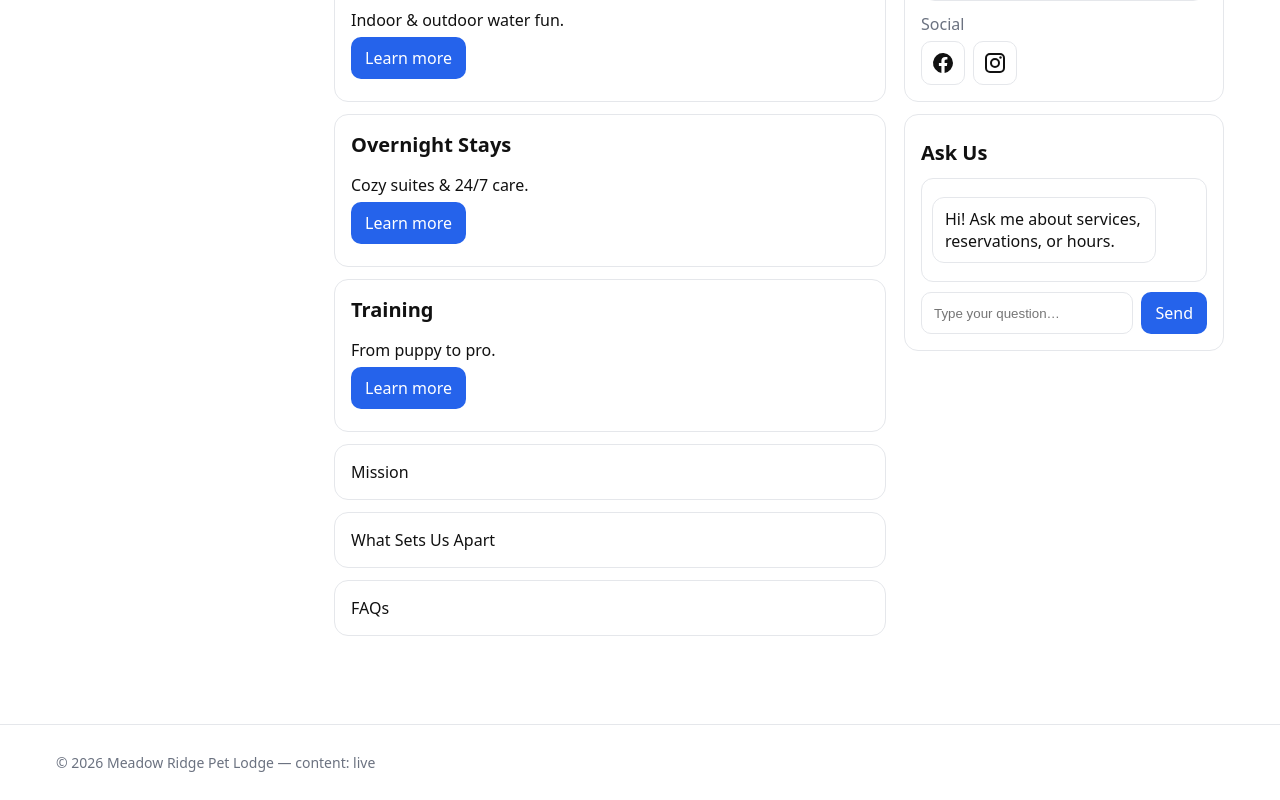
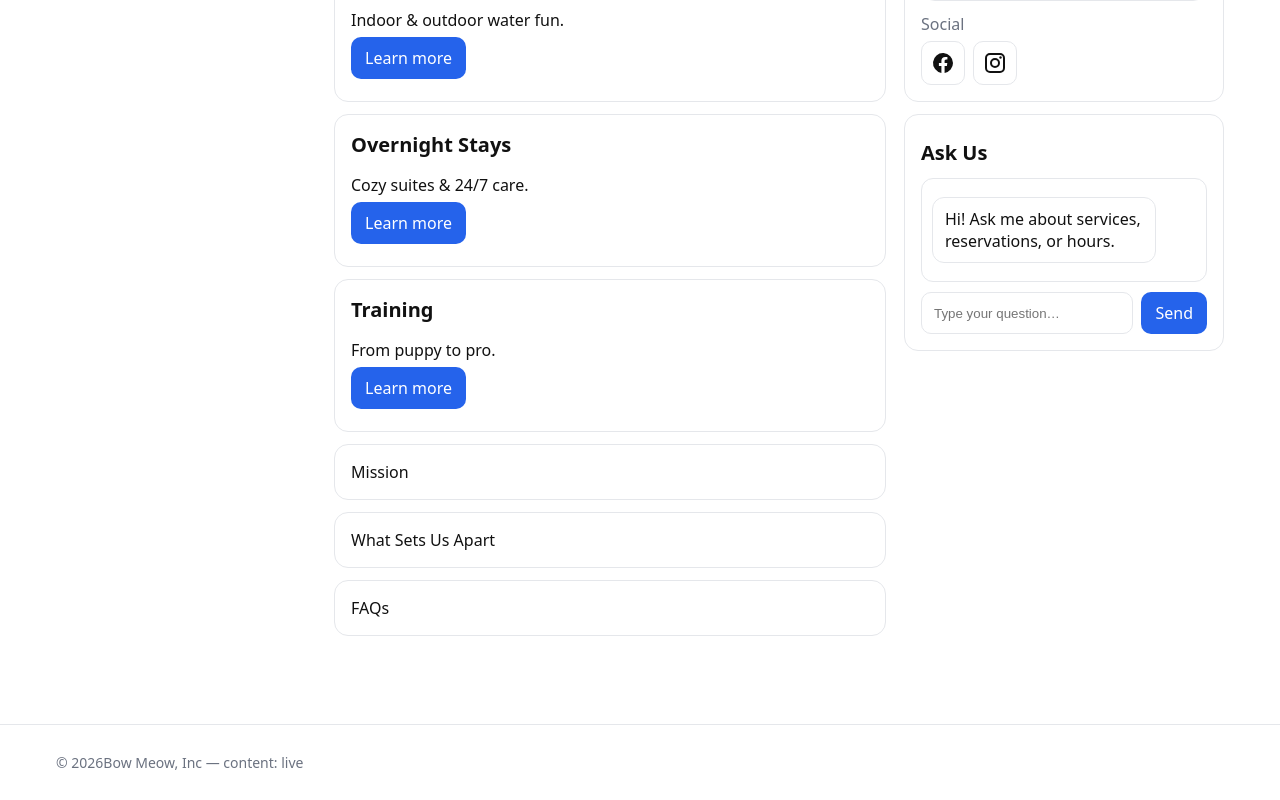
Before and after one commit to Spedoh2160/happy-paws, a React (Vite) app: page / in a window 1280 px wide. Shown: the part 693-1493 px from the top of the page. Built offline with nearby package versions, Linux system fonts and the light colour scheme; no server answers.

Commit message:
Update copyright to Bow Meow

```diff
--- a/src/App.jsx
+++ b/src/App.jsx
@@ -120,7 +120,7 @@ function Layout({ children, sections, pageKey }) {
 function FooterVersion(){
   const { data } = useCRM();
   const v = data?.seo?.pages?.home?.title ? 'live' : 'default';
-  return <div className="container">© {new Date().getFullYear()} Meadow Ridge Pet Lodge — <span className="muted">content: {v}</span></div>;
+  return <div className="container">© {new Date().getFullYear()}Bow Meow, Inc — <span className="muted">content: {v}</span></div>;
 }
 
 // path: src/App.jsx (ADD this helper component somewhere above App())
```
